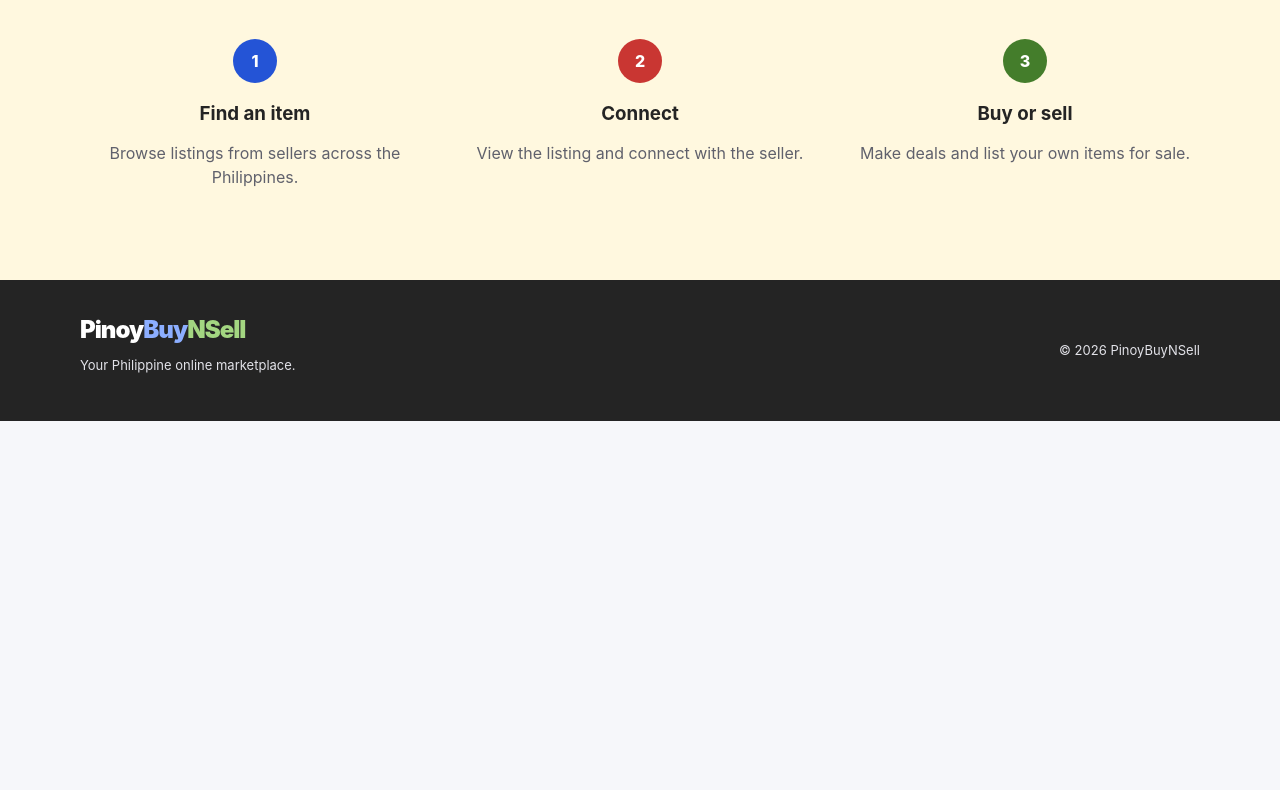
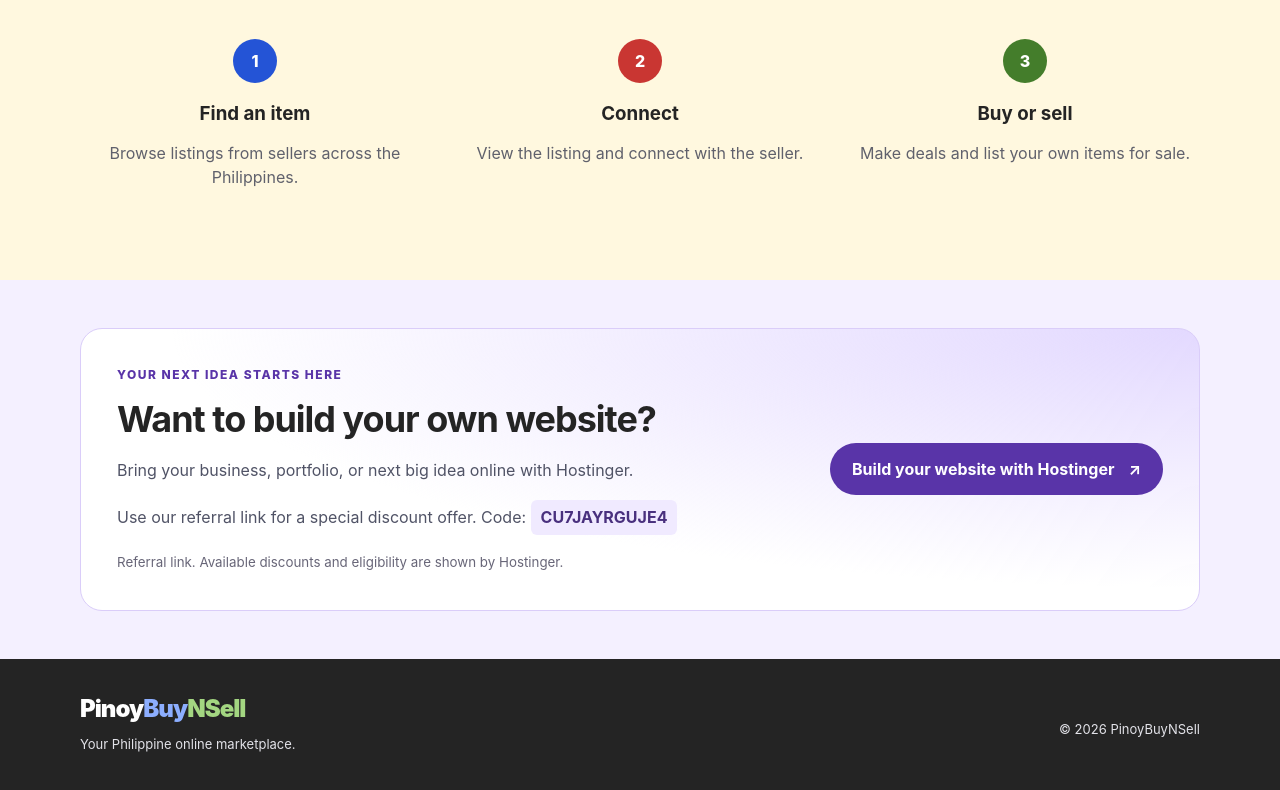
Before and after one commit to jayrguevarra2017-ghub/pinoybuynsell, a Next.js app: page / in a window 1280 px wide. Shown: the part 2321-3111 px from the top of the page. Before the commit the page ends 2742 px from the top, so only its background shows below. Built offline with nearby package versions, Linux system fonts and the light colour scheme; no server answers; the database is empty.

Commit message:
Add Hostinger referral promotion near homepage footer

```diff
--- a/app/globals.css
+++ b/app/globals.css
@@ -151,3 +151,14 @@ footer { background: #242424; color: #e2e2e8; }
 .usa-faq p { color: #576174; line-height: 1.7; }
 @media(max-width: 850px) { .usa-showcase-grid, .usa-quote-layout { grid-template-columns: 1fr; gap: 28px; } .usa-showcase { padding: 48px 0; } .usa-route-card { max-width: 520px; width: 100%; margin: 0 auto; transform: none; } .usa-process-cards { grid-template-columns: 1fr; } .usa-quote-panel { padding: 22px; } }
 @media(max-width: 450px) { .usa-route-card { padding: 20px; } .usa-showcase h1, .usa-showcase h2 { font-size: 38px; } .usa-quote-button { font-size: 14px; padding: 15px 20px; gap: 12px; } .usa-quote-panel { padding: 18px; } }
+
+.website-offer { padding: 48px 0; background: #f4f0ff; }
+.website-offer-panel { display: grid; grid-template-columns: 1fr auto; align-items: center; gap: 32px; padding: 36px; border: 1px solid #dacdf9; border-radius: 22px; background: radial-gradient(ellipse at top right, #e3d9ff, transparent 65%), #fff; }
+.website-offer h2 { margin: 10px 0; font-size: clamp(26px, 3vw, 36px); letter-spacing: -1px; }
+.website-offer p { line-height: 1.7; color: #505366; }
+.website-offer .eyebrow { color: #5934a8; }
+.website-offer-code { display: inline-block; background: #f0eaff; color: #49307e; padding: 4px 10px; border-radius: 6px; overflow-wrap: anywhere; }
+.website-offer small { color: #686678; line-height: 1.6; }
+.website-offer-button { display: inline-flex; gap: 14px; justify-content: center; align-items: center; border-radius: 999px; padding: 16px 22px; background: #5934a8; color: #fff; font-weight: 750; text-align: center; }
+.website-offer-button:hover { background: #442681; }
+@media(max-width: 850px) { .website-offer-panel { grid-template-columns: 1fr; padding: 24px; gap: 20px; } .website-offer-button { justify-self: start; } }
--- a/app/page.js
+++ b/app/page.js
@@ -221,6 +221,20 @@ export default function HomePage() {
             </div>
           </div>
         </section>
+        <section className="website-offer" aria-labelledby="website-offer-title">
+          <div className="container website-offer-panel">
+            <div>
+              <p className="eyebrow">YOUR NEXT IDEA STARTS HERE</p>
+              <h2 id="website-offer-title">Want to build your own website?</h2>
+              <p>Bring your business, portfolio, or next big idea online with Hostinger.</p>
+              <p>Use our referral link for a special discount offer. Code: <strong className="website-offer-code">CU7JAYRGUJE4</strong></p>
+              <small>Referral link. Available discounts and eligibility are shown by Hostinger.</small>
+            </div>
+            <a className="website-offer-button" href="https://www.hostinger.com/ph?REFERRALCODE=CU7JAYRGUJE4" target="_blank" rel="sponsored noopener noreferrer">
+              Build your website with Hostinger <span aria-hidden="true">↗</span>
+            </a>
+          </div>
+        </section>
       </main>
 
       <footer>
```
